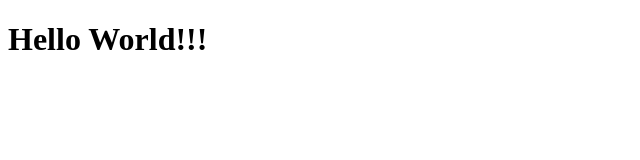
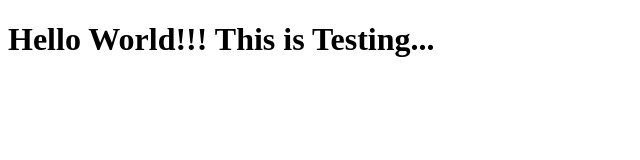
Before and after one commit to Vinoth5595/firstgitrepo, a plain HTML site: page index.html in a window 1280 px wide. Shown: the whole page, without its empty margins (0-640 px from the left). Drawn offline with Linux system fonts and the light colour scheme.

Commit message:
new quote added

```diff
--- a/index.html
+++ b/index.html
@@ -7,7 +7,7 @@
 </head>
 <body>
 
-    <h1>Hello World!!!</h1>
+    <h1>Hello World!!! This is Testing...</h1>
 
 </body>
 </html>
```
